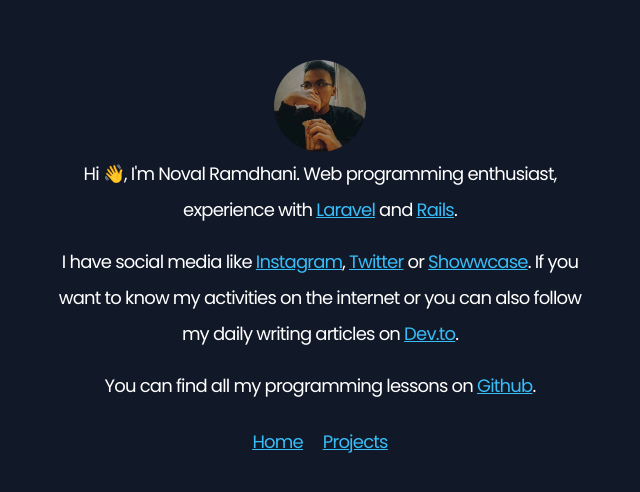
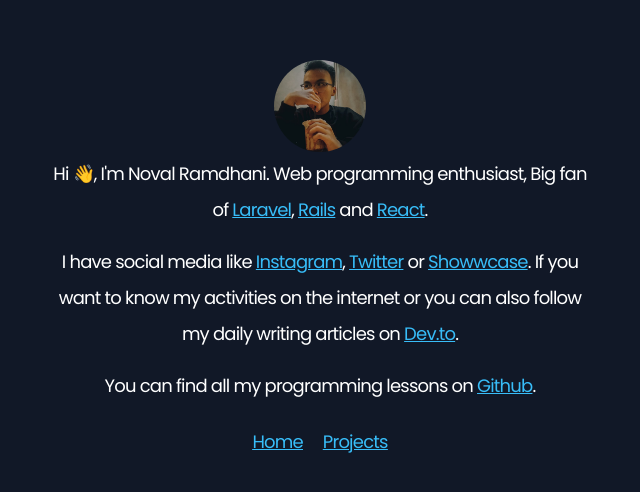
Before and after one commit to novalramdhani/noval.io, a React (Create React App) app: page / in a window 1280 px wide. Shown: the part 132-624 px from the top of the page, without its empty margins (320-960 px from the left). Built offline with nearby package versions, Linux system fonts and the light colour scheme.

Commit message:
modifed home page

```diff
--- a/src/components/Home.tsx
+++ b/src/components/Home.tsx
@@ -12,7 +12,7 @@
               <img src={me} className="shadows shadow-purple-400/20 bg-contain mx-auto p-1 rounded-full" alt="The picture of me" loading="lazy" width="100" height="100" />
             </div>
             <div className="leading-loose text-lg">
-                  Hi 👋, I'm Noval Ramdhani. Web programming enthusiast, experience with <SocialMediaLink url={url.frameworks.laravel} name="Laravel" /> and <SocialMediaLink url={url.frameworks.rubyonrails} name="Rails" />.
+                  Hi 👋, I'm Noval Ramdhani. Web programming enthusiast, Big fan of <SocialMediaLink url={url.frameworks.laravel} name="Laravel" />, <SocialMediaLink url={url.frameworks.rails} name="Rails" /> and <SocialMediaLink url={url.frameworks.react} name="React" />.
                 <p className="mt-4">
                   I have social media like <SocialMediaLink url={url.instagram} name="Instagram" />, <SocialMediaLink url={url.twitter} name="Twitter" /> or <SocialMediaLink url={url.showwcase} name="Showwcase" />. If you want to know my activities on the internet or you can also follow my daily writing articles on <SocialMediaLink url={url.devto} name="Dev.to" />.
                 </p>
--- a/src/config/url.config.tsx
+++ b/src/config/url.config.tsx
@@ -6,7 +6,8 @@
     devto: "https://dev.to/novalramdhani",
     frameworks: {
         laravel: "https://laravel.com",
-        rubyonrails: "https://rubyonrails.org"
+        rails: "https://rubyonrails.org",
+        react: "https://reactjs.org"
     }
 }
 
```
